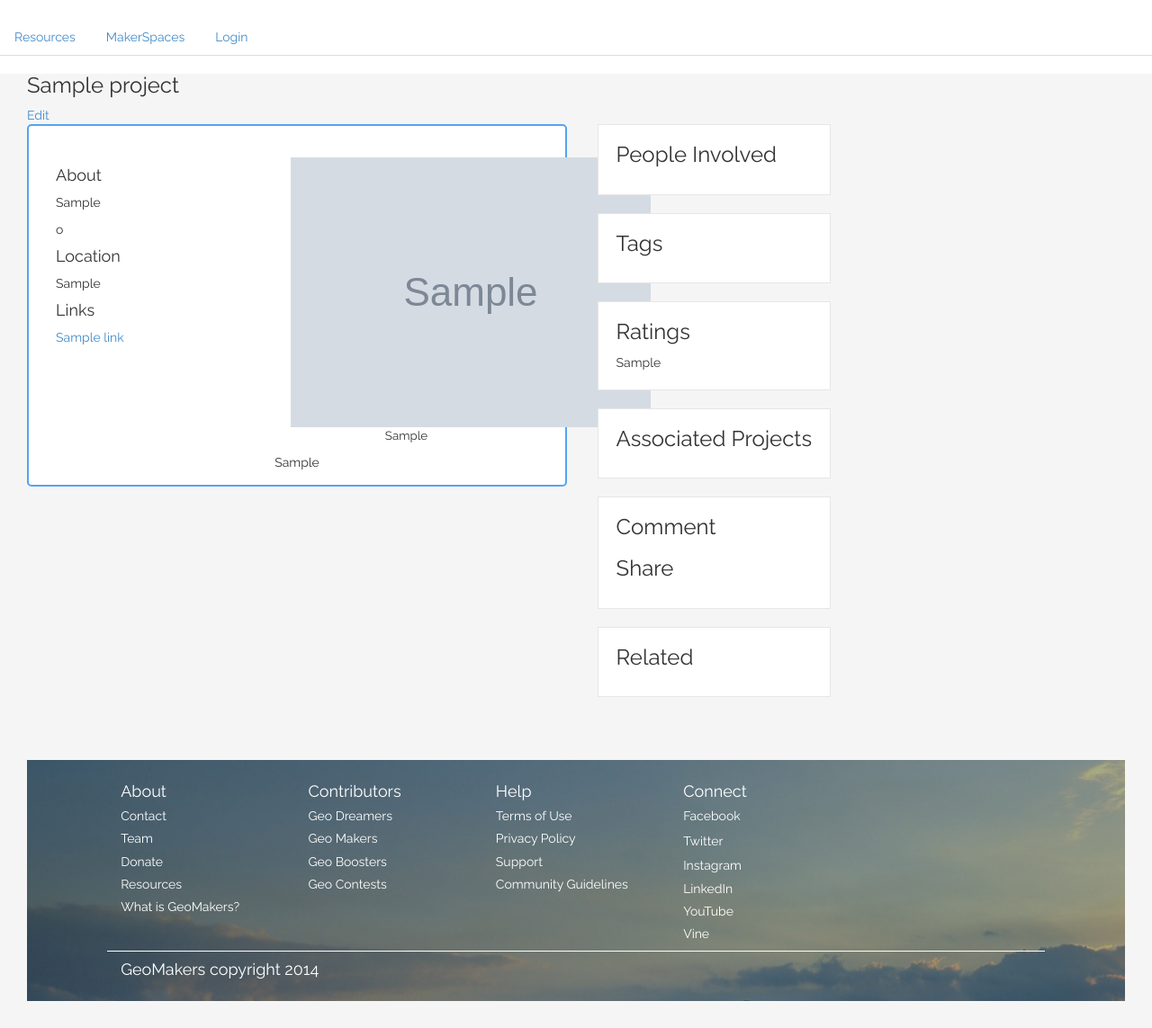
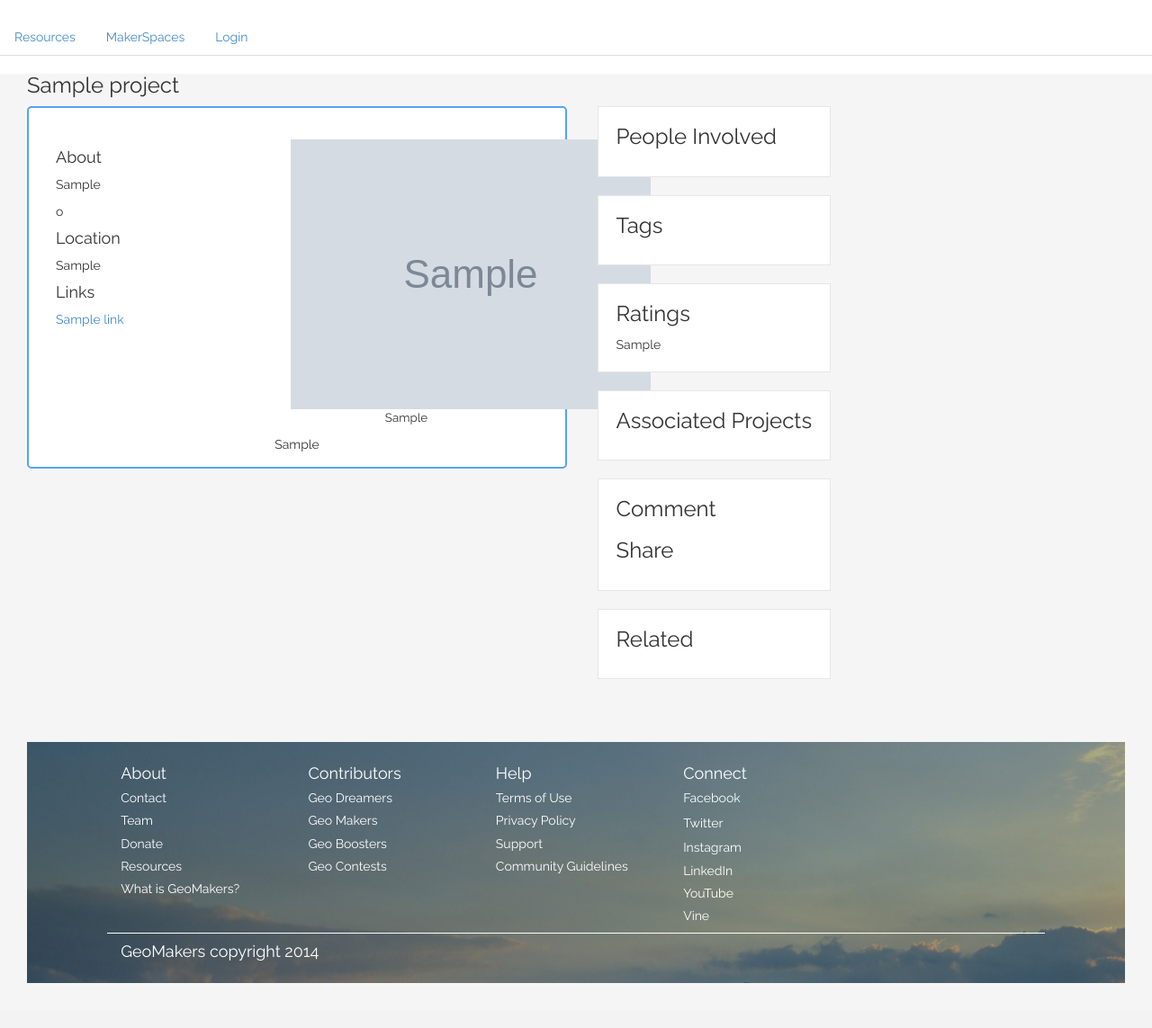
Before and after one commit to tlpinney/geomakers, a Django app: page /projects/sample in a window 1280 px wide. Shown: the part 52-1195 px from the top of the page at 90% size. After the commit the page ends 1145 px from the top, so only its background shows below. Run offline with Django 3.2, Linux system fonts and the light colour scheme; tables that the repository leaves empty hold one stand-in row (values such as "Sample post"); grey boxes marked "Sample" are stand-in pictures; some libraries are stand-ins or nearby versions.

Commit message:
only display edit for your own projects

```diff
--- a/windwaker/skyshaker/templates/skyshaker/project.html
+++ b/windwaker/skyshaker/templates/skyshaker/project.html
@@ -3,7 +3,7 @@
 {% block content %}
 <div id="project-middle">
 <h3>{{ project.title }}</h3>
-<div><a href="{% url 'projectEdit' project.slug %}">Edit</a></div>
+{% if user.id == project.owner.id %}<div><a href="{% url 'projectEdit' project.slug %}">Edit</a></div>{% endif %}
 <div id="project-left">
     <div id="project-left-left">
         <h4>About</h4>
```
